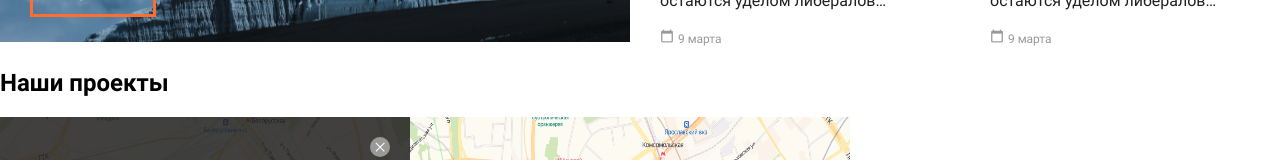
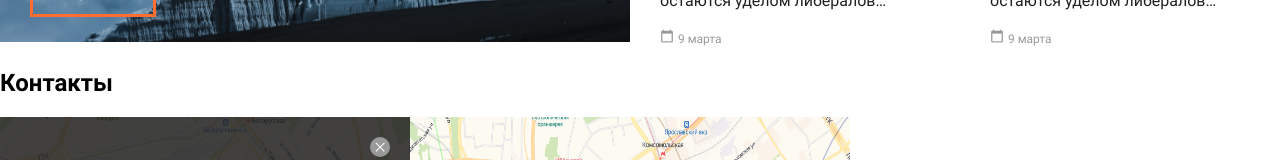
Before and after one commit to lepestok0805/High-pass, a plain HTML site: page index.html in a window 1280 px wide. Shown: the part 2068-2228 px from the top of the page. Drawn offline with Linux system fonts and the light colour scheme.

Commit message:
feat: add changes in html

```diff
--- a/index.html
+++ b/index.html
@@ -194,7 +194,7 @@
             </section>
 
             <section class="contact__container container">
-                <h2 class="text1">Наши проекты</h2>
+                <h2 class="text1">Контакты</h2>
 
                 <div class="container-cards">
 
```
